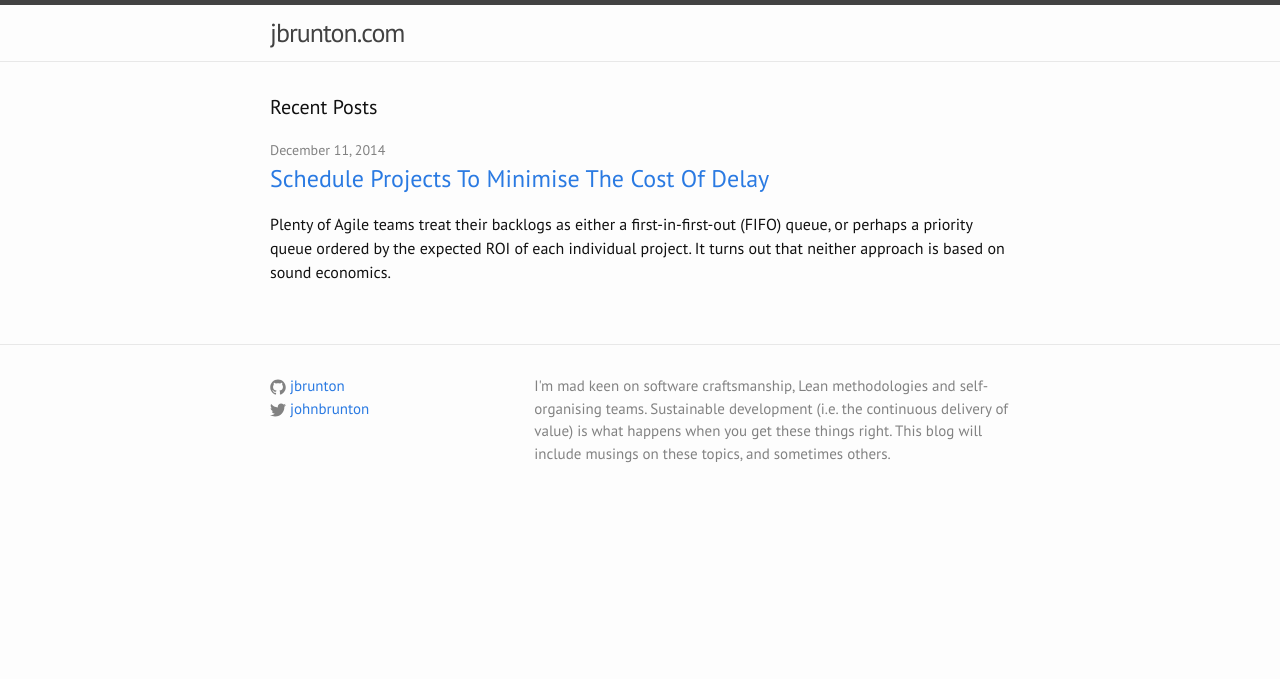
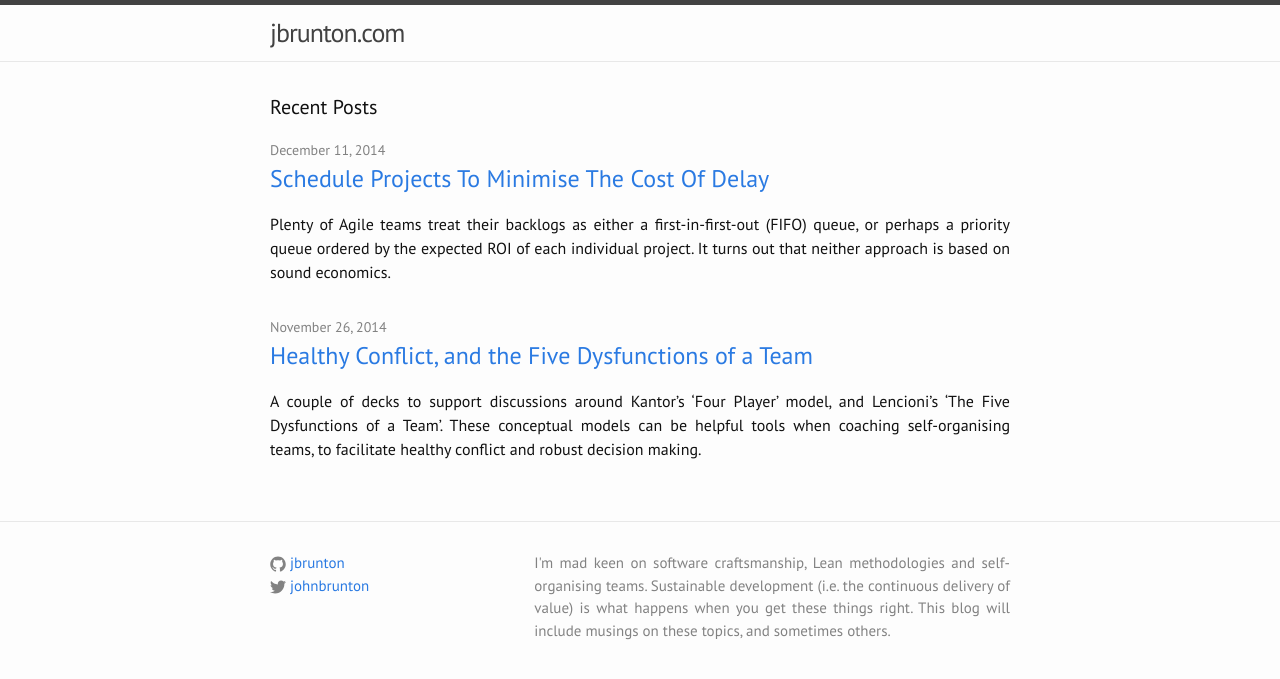
Before and after one commit to jbrunton/jbrunton.com, a Jekyll site: the page built from index.html, in a window 1280 px wide. Shown: the top 679 px of the page. Built offline with Jekyll 4.4.1, drawn with Linux system fonts in a browser that asks for light colours; nearby versions of some CDN libraries.

Commit message:
add five dysfunctions post

```diff
--- /dev/null
+++ b/_posts/2014-11-26-healthy-conflict-five-dysfunctions-team.md
@@ -0,0 +1,15 @@
+---
+layout: post
+title:  "Healthy Conflict, and the Five Dysfunctions of a Team"
+date:   2014-11-26
+categories:
+  - healthy conflict
+  - high performing teams
+  - five dysfunctions
+  - Four Player Model
+---
+A couple of decks to support discussions around Kantor's 'Four Player' model, and Lencioni's 'The Five Dysfunctions of a Team'. These conceptual models can be helpful tools when coaching self-organising teams, to facilitate healthy conflict and robust decision making.
+
+<script async class="speakerdeck-embed" data-id="c382c9c057800132613e3aa25d805968" data-ratio="1.33333333333333" src="//speakerdeck.com/assets/embed.js"></script>
+
+<script async class="speakerdeck-embed" data-id="28533b3057920132613e3aa25d805968" data-ratio="1.33333333333333" src="//speakerdeck.com/assets/embed.js"></script>
--- /dev/null
+++ b/_sass/_typography.scss
@@ -0,0 +1,3 @@
+p {
+  text-align: justify;
+}
--- a/css/main.scss
+++ b/css/main.scss
@@ -48,6 +48,7 @@ $on-laptop:        800px;
 // Import partials from `sass_dir` (defaults to `_sass`)
 @import
         "base",
+        "typography",
         "layout",
         "images",
         "syntax-highlighting"
```
Also changed, not shown: _posts/2014-12-11-schedule-projects-minimise-cost-delay.md (renamed from _posts/2014-12-11-schedule-projects-minimise-cost-delay.markdown, +1 -1 lines).
